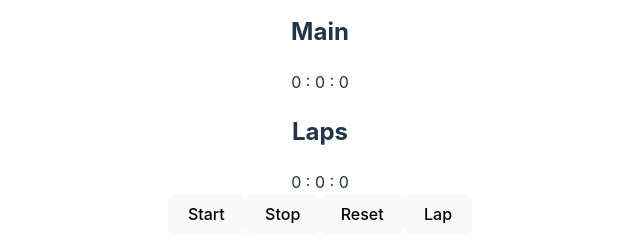
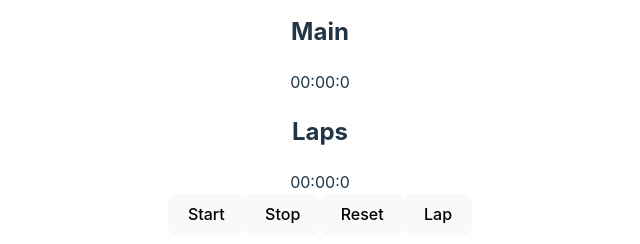
Before and after one commit to mendeczka/stopwatch-ag, a React (Vite) app: page / in a window 1280 px wide. Shown: the part 220-464 px from the top of the page, without its empty margins (320-960 px from the left). Built offline with nearby package versions, Linux system fonts and the light colour scheme.

Commit message:
added formatTime function

```diff
--- a/src/components/LapsTable/LapEntry.tsx
+++ b/src/components/LapsTable/LapEntry.tsx
@@ -1,10 +1,11 @@
 import {LapEntryProps} from "../../types/table.ts";
+import {formatTime} from "../../utils/formatTime.ts";
 
 export const LapEntry = ({lapNumber, lapTime}: LapEntryProps) => {
     return (
         <tr>
-            <td>Okrążenie {lapNumber}</td>
-            <td>{lapTime}</td>
+            <td>Lap {lapNumber}</td>
+            <td>{formatTime(lapTime)}</td>
         </tr>
     );
 };
--- a/src/components/LapsTable/LapsTable.tsx
+++ b/src/components/LapsTable/LapsTable.tsx
@@ -12,7 +12,9 @@
             </tr>
             </thead>
             <tbody>
-            {laps.map((lap,index) => <LapEntry key={index} lapTime={lap} lapNumber={index+1}/>)}
+            {laps.map((lap,index) => (
+                <LapEntry key={index} lapTime={lap} lapNumber={index+1}/>
+            ))}
             </tbody>
         </table>
     );
--- a/src/components/TimeDisplay/TimeDisplay.tsx
+++ b/src/components/TimeDisplay/TimeDisplay.tsx
@@ -1,15 +1,13 @@
 import {TimeDisplayProps} from "../../types/time.ts";
+import {formatTime} from "../../utils/formatTime.ts";
 
 export const TimeDisplay = ({label, time}: TimeDisplayProps) => {
-
-    const minutes = Math.floor(time / 60000);
-    const seconds = Math.floor((time% 60000) / 1000);
-    const miliseconds = Math.floor(time % 1000) / 100;
 
     return (
         <div>
             <h2>{label}</h2>
-            <div>{minutes} : {seconds} : {miliseconds}</div>
+            {/*<div>{minutes} : {seconds} : {miliseconds}</div>*/}
+            <div>{formatTime(time)}</div>
         </div>
     );
 };
--- /dev/null
+++ b/src/utils/formatTime.ts
@@ -0,0 +1,7 @@
+export const formatTime = (time: number) => {
+    const minutes = Math.floor(time / 60000);
+    const seconds = Math.floor((time% 60000) / 1000);
+    const miliseconds = Math.floor(time % 1000) / 100;
+
+    return `${String(minutes).padStart(2,'0')}:${String(seconds).padStart(2, '0')}:${String(miliseconds).padStart(1, '0')}`;
+}
```
